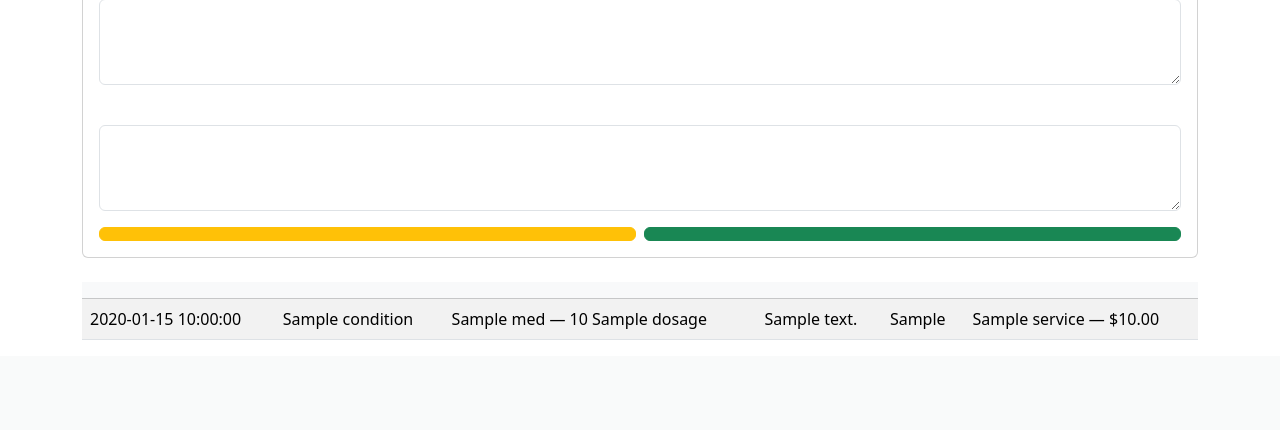
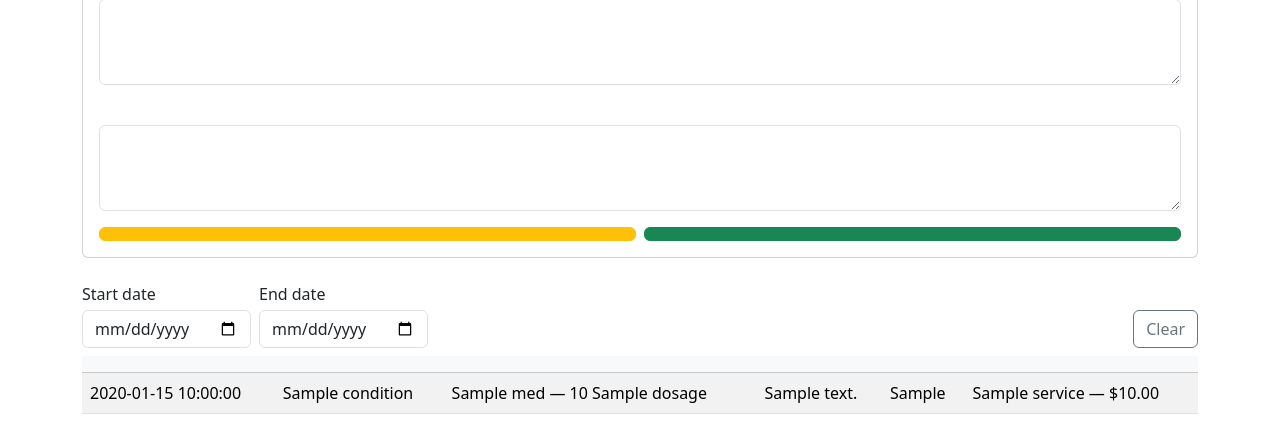
Before and after one commit to Ryan-wong123/Lumieree, a Python web app: template templates/patient_visits.html in a window 1280 px wide. Shown: the part 1177-1607 px from the top of the page. Before the commit the page ends 1517 px from the top, so only its background shows below. Run offline with Jinja, Linux system fonts and the light colour scheme; the template is opened without the code that fills it: most values are stand-ins (such as "Sample title", 1, 10 or a date in 2020).

Commit message:
search patients by date

```diff
--- a/templates/patient_visits.html
+++ b/templates/patient_visits.html
@@ -116,9 +116,24 @@
   </div>
 </div>
 
+<!-- Past Visit Filters (client-side) -->
+<div class="d-flex flex-wrap align-items-end gap-2 mb-2">
+  <div>
+    <label class="form-label mb-1">{{ t('start_date') if t('start_date') else 'Start date' }}</label>
+    <input type="date" class="form-control" id="visit-start">
+  </div>
+  <div>
+    <label class="form-label mb-1">{{ t('end_date') if t('end_date') else 'End date' }}</label>
+    <input type="date" class="form-control" id="visit-end">
+  </div>
+  <div class="ms-auto">
+    <button type="button" class="btn btn-outline-secondary" id="visit-clear">{{ t('clear') if t('clear') else 'Clear' }}</button>
+  </div>
+</div>
+
 <!-- Past Visit Records -->
 <h5>{{ t('past_visits') }}</h5>
-<table class="table table-striped">
+<table class="table table-striped" id="visits-table">
   <thead class="table-light">
     <tr>
       <th>{{ t('date') }}</th>
@@ -129,9 +144,12 @@
       <th>{{ t('services_rendered') }}</th>
     </tr>
   </thead>
-  <tbody>
+  <tbody id="visits-tbody">
+    {% set _has_visits = (visits|length) > 0 %}
     {% for v in visits %}
-      <tr>
+      {# Ensure each row carries an ISO date for filtering #}
+      {% set iso_date = v.date.strftime('%Y-%m-%d') if v.date.__class__.__name__ in ['date','datetime'] else v.date %}
+      <tr data-date="{{ iso_date }}">
         <td>{{ v.date }}</td>
         <td>{{ v.condition }}</td>
         <td>
@@ -151,11 +169,10 @@
           {% endif %}
         </td>
       </tr>
-    {% else %}
-      <tr>
-        <td colspan="6" class="text-center text-muted">{{ t('no_visit_history') }}</td>
-      </tr>
     {% endfor %}
+    <tr id="visits-empty" class="{{ '' if not _has_visits else 'd-none' }}">
+      <td colspan="6" class="text-center text-muted">{{ t('no_visit_history') }}</td>
+    </tr>
   </tbody>
 </table>
 
@@ -203,8 +220,6 @@
 
   // ===================== Autocomplete (overlay & scrolls itself) =====================
   function attachMedAutocomplete(inputEl) {
-    // we will create the menu right below this input; it overlays the page
-    // HTML will be built inside addMedicineRow(), we just wire events here
     const menu = inputEl.parentElement.querySelector('.dropdown-menu');
 
     let suggestions = [];
@@ -352,6 +367,49 @@
     const draftServices = [];
   {% endif %}
 
+  // ===================== Past Visits: client-side date filter =====================
+  const visitStartEl = document.getElementById('visit-start');
+  const visitEndEl   = document.getElementById('visit-end');
+  const visitsTbody  = document.getElementById('visits-tbody');
+  const visitsEmpty  = document.getElementById('visits-empty');
+
+  function inRange(iso, startIso, endIso) {
+    if (!iso) return false;
+    if (startIso && iso < startIso) return false;
+    if (endIso && iso > endIso) return false;
+    return true;
+  }
+
+  function filterVisits() {
+    if (!visitsTbody) return;
+    const startIso = visitStartEl ? visitStartEl.value : '';
+    const endIso   = visitEndEl ? visitEndEl.value : '';
+
+    let shown = 0;
+    const rows = [...visitsTbody.querySelectorAll('tr[data-date]')];
+    rows.forEach(tr => {
+      const iso = tr.getAttribute('data-date') || '';
+      const ok = (!startIso && !endIso) ? true : inRange(iso, startIso, endIso);
+      tr.classList.toggle('d-none', !ok);
+      if (ok) shown++;
+    });
+
+    if (visitsEmpty) {
+      visitsEmpty.classList.toggle('d-none', shown > 0);
+    }
+  }
+
+  if (visitStartEl) visitStartEl.addEventListener('change', filterVisits);
+  if (visitEndEl) visitEndEl.addEventListener('change', filterVisits);
+  const clearBtn = document.getElementById('visit-clear');
+  if (clearBtn) {
+    clearBtn.addEventListener('click', () => {
+      if (visitStartEl) visitStartEl.value = '';
+      if (visitEndEl) visitEndEl.value = '';
+      filterVisits();
+    });
+  }
+
   // ===================== Prefill on load =====================
   window.addEventListener('DOMContentLoaded', async () => {
     await ensureMedNames();
@@ -376,6 +434,9 @@
       }
       draftServices.slice(1).forEach(addServiceRow);
     }
+
+    // Run once on load (in case dates are pre-filled later)
+    filterVisits();
   });
 </script>
 
```
